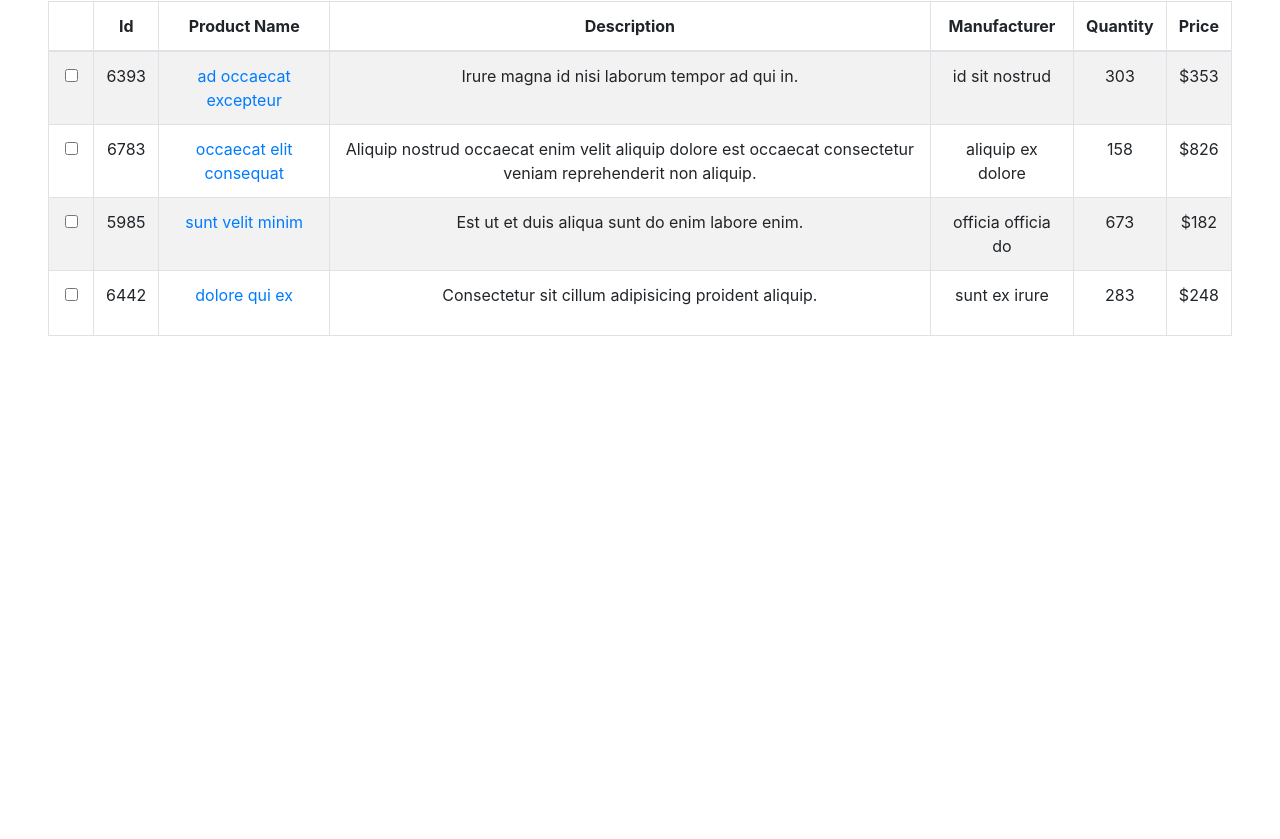
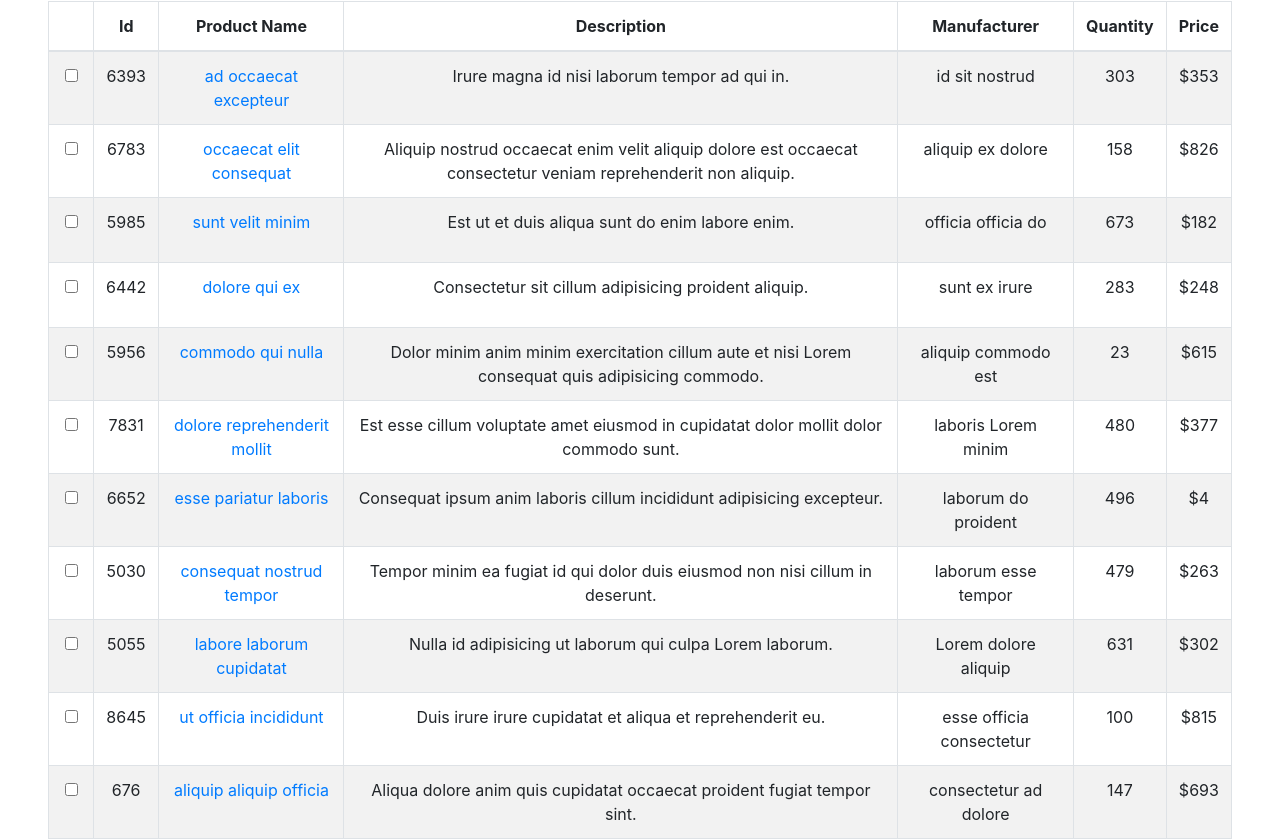
Before and after one commit to fToledo29/react_capstonex, a React (Create React App) app: page /products in a window 1280 px wide. Shown: the part 222-1061 px from the top of the page. Before the commit the page ends 800 px from the top, so only its background shows below. Built offline with nearby package versions, Linux system fonts and the light colour scheme; data requests are answered from the project's data file.

Commit message:
Product Chart updated

```diff
--- a/db.json
+++ b/db.json
@@ -39,6 +39,69 @@
       "id": 6442,
       "updating": false,
       "visits": 4
+    },
+    {
+      "description": "Dolor minim anim minim exercitation cillum aute et nisi Lorem consequat quis adipisicing commodo.",
+      "productName": "commodo qui nulla",
+      "manufacturer": "aliquip commodo est",
+      "quantity": 23,
+      "price": 615,
+      "id": 5956,
+      "updating": false
+    },
+    {
+      "description": "Est esse cillum voluptate amet eiusmod in cupidatat dolor mollit dolor commodo sunt.",
+      "productName": "dolore reprehenderit mollit",
+      "manufacturer": "laboris Lorem minim",
+      "quantity": 480,
+      "price": 377,
+      "id": 7831,
+      "updating": false
+    },
+    {
+      "description": "Consequat ipsum anim laboris cillum incididunt adipisicing excepteur.",
+      "productName": "esse pariatur laboris",
+      "manufacturer": "laborum do proident",
+      "quantity": 496,
+      "price": 4,
+      "id": 6652,
+      "updating": false
+    },
+    {
+      "description": "Tempor minim ea fugiat id qui dolor duis eiusmod non nisi cillum in deserunt.",
+      "productName": "consequat nostrud tempor",
+      "manufacturer": "laborum esse tempor",
+      "quantity": 479,
+      "price": 263,
+      "id": 5030,
+      "updating": false
+    },
+    {
+      "description": "Nulla id adipisicing ut laborum qui culpa Lorem laborum.",
+      "productName": "labore laborum cupidatat",
+      "manufacturer": "Lorem dolore aliquip",
+      "quantity": 631,
+      "price": 302,
+      "id": 5055,
+      "updating": false
+    },
+    {
+      "description": "Duis irure irure cupidatat et aliqua et reprehenderit eu.",
+      "productName": "ut officia incididunt",
+      "manufacturer": "esse officia consectetur",
+      "quantity": 100,
+      "price": 815,
+      "id": 8645,
+      "updating": false
+    },
+    {
+      "description": "Aliqua dolore anim quis cupidatat occaecat proident fugiat tempor sint.",
+      "productName": "aliquip aliquip officia",
+      "manufacturer": "consectetur ad dolore",
+      "quantity": 147,
+      "price": 693,
+      "id": 676,
+      "updating": false
     }
   ],
   "users": [
@@ -75,19 +138,76 @@
   ],
   "visits": [
     {
-      "visits": 5,
+      "visits": 7,
       "productId": 6393,
-      "id": 3340
+      "productName": "ad occaecat excepteur",
+      "id": 2555
     },
     {
-      "visits": 13,
+      "visits": 6,
       "productId": 6783,
-      "id": 3233
+      "productName": "occaecat elit consequat",
+      "id": 2254
+    },
+    {
+      "visits": 6,
+      "productId": 5985,
+      "productName": "sunt velit minim",
+      "id": 7906
     },
     {
       "visits": 1,
-      "productId": 6783,
-      "id": 7147
+      "productId": 5985,
+      "productName": "sunt velit minim",
+      "id": 5628
+    },
+    {
+      "visits": 5,
+      "productId": 6442,
+      "productName": "dolore qui ex",
+      "id": 6887
+    },
+    {
+      "visits": 2,
+      "productId": 7831,
+      "productName": "dolore reprehenderit mollit",
+      "id": 5127
+    },
+    {
+      "visits": 3,
+      "productId": 6652,
+      "productName": "esse pariatur laboris",
+      "id": 6253
+    },
+    {
+      "visits": 7,
+      "productId": 5030,
+      "productName": "consequat nostrud tempor",
+      "id": 1576
+    },
+    {
+      "visits": 7,
+      "productId": 676,
+      "productName": "aliquip aliquip officia",
+      "id": 7928
+    },
+    {
+      "visits": 10,
+      "productId": 5055,
+      "productName": "labore laborum cupidatat",
+      "id": 208
+    },
+    {
+      "visits": 9,
+      "productId": 8645,
+      "productName": "ut officia incididunt",
+      "id": 3727
+    },
+    {
+      "visits": 4,
+      "productId": 5956,
+      "productName": "commodo qui nulla",
+      "id": 1219
     }
   ]
 }
--- a/src/components/productManagemen/addProduct/addProductPage/addProductPage.js
+++ b/src/components/productManagemen/addProduct/addProductPage/addProductPage.js
@@ -1,11 +1,11 @@
 
 import React from 'react';
-import * as productActions from '../../../../redux/actions/productActions';
-import * as visitsActions from '../../../../redux/actions/visitsActions';
 import { withRouter } from 'react-router-dom';
 import FormikAddForm from '../addForm/addForm';
 import { bindActionCreators } from 'redux';
 import { connect } from 'react-redux';
+import * as productActions from '../../../../redux/actions/productActions';
+import * as visitsActions from '../../../../redux/actions/visitsActions';
 // import toastr from 'toastr';
 
 
@@ -60,6 +60,7 @@ class AddProductPage extends React.Component {
 				const newVisit = {
 					visits: 1,
 					productId: productId,
+					productName: this.props.product.productName,
 				};
 				this.props.vistActions.addVisit(newVisit)
 				.then((res) => {
--- a/src/components/productManagemen/all-products-page/all-products-page.js
+++ b/src/components/productManagemen/all-products-page/all-products-page.js
@@ -5,10 +5,8 @@ import { bindActionCreators } from 'redux';
 import { connect } from 'react-redux';
 import { Button, Spinner } from 'react-bootstrap';
 import * as productActions from '../../../redux/actions/productActions';
-import * as visitsActions from '../../../redux/actions/visitsActions';
 import { ProductList } from './viewProductList/viewProductList';
 import ProductsApi from '../../../api-collection/productApi';
-// import ProductsApi from '../../api-collection/productApi';
 
 class AllProductsPage extends React.Component {
 
--- a/src/components/productManagemen/viewChart/chart.js
+++ b/src/components/productManagemen/viewChart/chart.js
@@ -1,16 +1,65 @@
 import React, { Component } from "react";
 import Chart from "react-apexcharts";
+import { withRouter } from 'react-router-dom';
+import { bindActionCreators } from 'redux';
+import { connect } from 'react-redux';
+import * as productActions from '../../../redux/actions/productActions';
+import * as visitsActions from '../../../redux/actions/visitsActions';
 import './chart.css';
 
 class ChartsPage extends Component {
+
 	constructor(props) {
 		super(props);
+
+		 this.categories = [];
+
+		 this.seriesData = [];
+
+		 this.state = {
+			series: [],
+			options: {},
+		};
+	}
+
+	setProperties() {
+
 		this.colors = ['#2E93fA', '#66DA26', '#546E7A', '#E91E63', '#FF9800', '#4Ff8f4'];
-		this.state = {
+
+		if (this.props.visitData && this.props.visitData.length > 0 ) {
+
+			const products = this.props.visitData.sort((a,b) => b.visits - a.visits).slice(0, 10);
+
+			this.categories = products.map(x => [x.productName]);
+
+			this.seriesData = products.map(x => x.visits);
+
+			this.setData();
+
+		} else {
+
+			this.props.vistActions.getVisits().then((x) => {
+
+				const products = this.props.visitData.sort((a,b) => b.visits - a.visits).slice(0, 10);
+
+				this.categories = products.map(x => [x.productName]);
+
+				this.seriesData = products.map(x => x.visits);
+
+				this.setData();
+
+			});
+		}
+	}
+
+
+
+	setData() {
+		this.setState({
 
 			series: [
 				{
-					data: [21, 22, 10, 28, 16, 21, 13, 30, 50],
+					data: this.seriesData
 				},
 			],
 			options: {
@@ -37,16 +86,7 @@ class ChartsPage extends Component {
 					show: true,
 				},
 				xaxis: {
-					categories: [
-						["John", "Doe"],
-						["Joe", "Smith"],
-						["Jake", "Williams"],
-						"Amber",
-						["Peter", "Brown"],
-						["Mary", "Evans"],
-						["David", "Wilson"],
-						["Lily", "Roberts"],
-					],
+					categories: this.categories,
 					labels: {
 						style: {
 							colors: this.colors,
@@ -55,8 +95,14 @@ class ChartsPage extends Component {
 					},
 				},
 			},
-		};
+		});
 	}
+
+	componentDidMount() {
+		this.setProperties();
+	}
+
+
 
 	render() {
 		return (
@@ -77,4 +123,19 @@ class ChartsPage extends Component {
 	}
 }
 
-export default ChartsPage;
+function mapStateToProps(state, ownProps) {
+	return {
+		products: state.data.products,
+		visitData: state.visitData.visits
+	}
+}
+
+function mapDispatchToProps(dispatch) {
+	return {
+		actions: bindActionCreators(productActions, dispatch),
+		vistActions: bindActionCreators(visitsActions, dispatch),
+	}
+}
+
+
+export default connect(mapStateToProps, mapDispatchToProps)(withRouter(ChartsPage));
```
Lines whose indentation alone changed are shown as unchanged.
